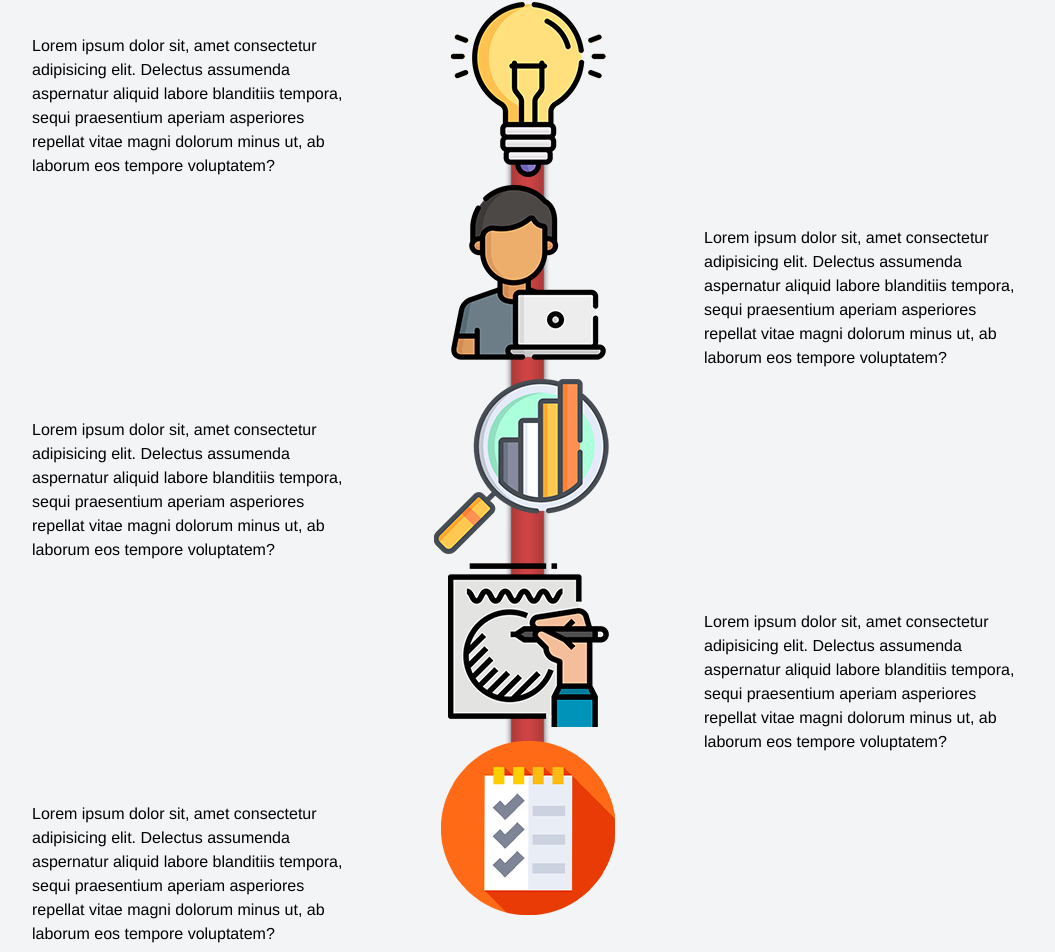
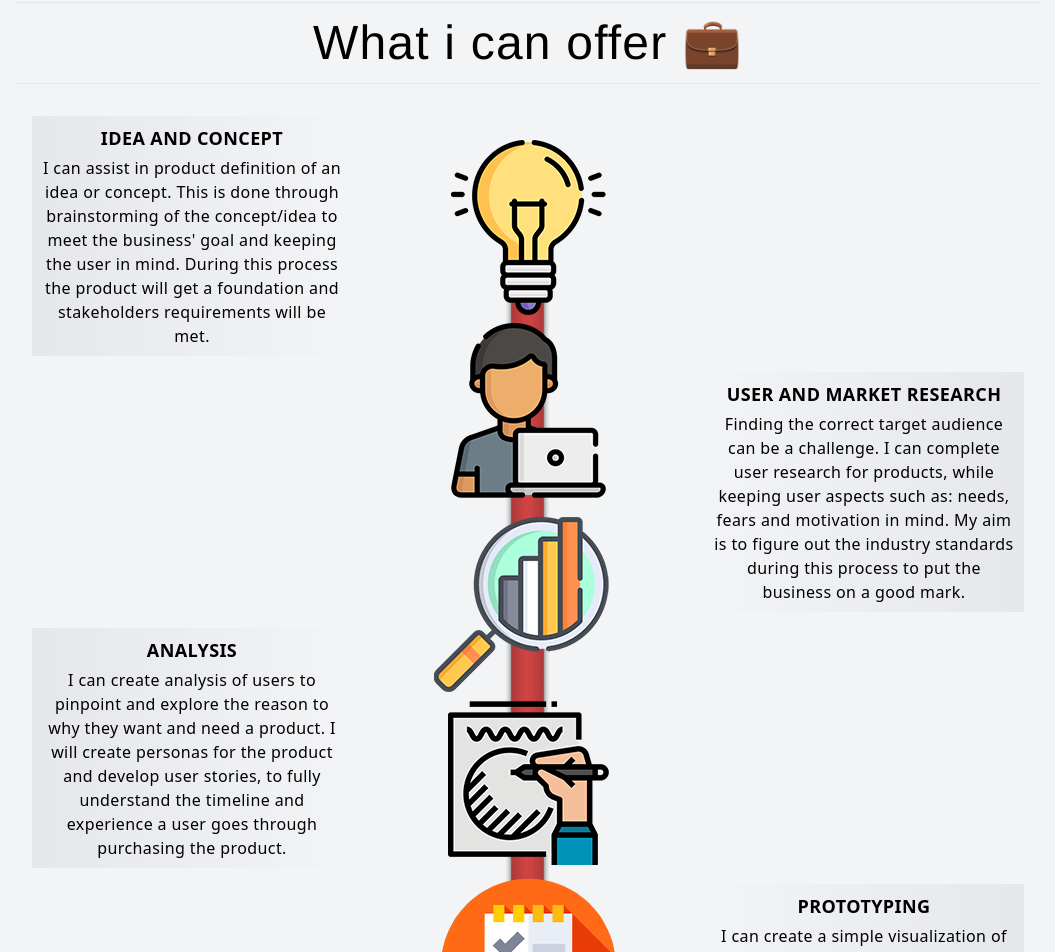
Before and after one commit to Weibeck/Portfolio, a Vue app: page / in a window 1280 px wide. Shown: the part 1831-2783 px from the top of the page, without its empty margins (112-1167 px from the left). Built offline with nearby package versions, Linux system fonts and the light colour scheme.

Commit message:
Added text and minor changes to padding/margin

```diff
--- a/src/components/Projects.vue
+++ b/src/components/Projects.vue
@@ -19,7 +19,7 @@ Personal Portfolio
 Scope: Website Development
 </p>
 
-<a class="text-lg text-blue-600 hover:text-gray-600" href="https://github.com/Weibeck/Portfolio" title="View full project on github" target="_blank">
+<a class="text-lg text-blue-600 font-medium hover:text-gray-600" href="https://github.com/Weibeck/Portfolio" title="View full project on github" target="_blank">
 View Full Project
 </a>
 
--- a/src/components/UxProcess.vue
+++ b/src/components/UxProcess.vue
@@ -1,44 +1,55 @@
 <template lang="">
 
-<div class="container mx-auto px-4 w-4/5">
-<div class="grid grid-cols-3 grid-rows-5 gap-4">
+<div class="border-b border-t border-grey-darkest border-solid mx-auto w-4/5">
+    <h2 class="py-4 font-medium tracking-wide text-center text-5xl">What i can offer &#128188;</h2>
+
+</div>
+
+<div class="container mx-auto p-4 w-4/5 pt-8 tracking-wide font-sans">
+<div class="grid grid-cols-3 grid-rows-5 gap-4 font-sans">
+
 
 <!-- Idea/Concept -->
-<div class="col-start-1 pt-8">
-    <p>
-        Lorem ipsum dolor sit, amet consectetur adipisicing elit. Delectus assumenda aspernatur aliquid labore blanditiis tempora, sequi praesentium aperiam asperiores repellat vitae magni dolorum minus ut, ab laborum eos tempore voluptatem?
-    </p>
+<div class="col-start-1 bg-gradient-to-r from-gray-200 p-2">
+    <h3 class="text-center text-lg font-semibold uppercase pb-1"> idea and Concept </h3>
+    <p class="tracking-wide font-sans text-center">
+        I can assist in product definition of an idea or concept. This is done through brainstorming of the concept/idea to meet the business' goal and keeping the user in mind. During this process the product will get a foundation and stakeholders requirements will be met.
+</p>
 </div>
 
 <!-- User Research -->
-<div class="col-start-3 row-start-2 pt-8">
-    <p>
-        Lorem ipsum dolor sit, amet consectetur adipisicing elit. Delectus assumenda aspernatur aliquid labore blanditiis tempora, sequi praesentium aperiam asperiores repellat vitae magni dolorum minus ut, ab laborum eos tempore voluptatem?
+<div class="col-start-3 row-start-2 bg-gradient-to-l from-gray-200 p-2">
+    <h3 class="text-center text-lg font-semibold uppercase pb-1"> User and Market Research </h3>
+    <p class="tracking-wide font-sans text-center">
+        Finding the correct target audience can be a challenge. I can complete user research for products, while keeping user aspects such as: needs, fears and motivation in mind. My aim is to figure out the industry standards during this process to put the business on a good mark.
     </p>
 </div>
 
 <!-- Analysis -->
-<div class="col-start-1 row-start-3 pt-8">
-    <p>
-        Lorem ipsum dolor sit, amet consectetur adipisicing elit. Delectus assumenda aspernatur aliquid labore blanditiis tempora, sequi praesentium aperiam asperiores repellat vitae magni dolorum minus ut, ab laborum eos tempore voluptatem?
+<div class="col-start-1 row-start-3 bg-gradient-to-r from-gray-200 p-2">
+    <h3 class="text-center text-lg font-semibold uppercase pb-1"> Analysis </h3>
+    <p class="tracking-wide font-sans text-center">
+        I can create analysis of users to pinpoint and explore the reason to why they want and need a product. I will create personas for the product and develop user stories, to fully understand the timeline and experience a user goes through purchasing the product.
     </p>
 </div>
 
 <!-- Sketching -->
-<div class="col-start-3 row-start-4 pt-8">
-    <p>
-        Lorem ipsum dolor sit, amet consectetur adipisicing elit. Delectus assumenda aspernatur aliquid labore blanditiis tempora, sequi praesentium aperiam asperiores repellat vitae magni dolorum minus ut, ab laborum eos tempore voluptatem?
+<div class="col-start-3 row-start-4 bg-gradient-to-l from-gray-200 p-2">
+    <h3 class="text-center text-lg font-semibold uppercase pb-1"> Prototyping </h3>
+    <p class="tracking-wide font-sans text-center">
+        I can create a simple visualization of the idea/concept for prototyping.  During the sketching process, I will create a fast sketch and illustration of how the concept/idea will look and function. This will help seeing how all the pieces will fit together in the product.
     </p>
 </div>
 
 <!-- Test Phase -->
-<div class="col-start-1 row-start-5 pt-8">
-    <p>
-        Lorem ipsum dolor sit, amet consectetur adipisicing elit. Delectus assumenda aspernatur aliquid labore blanditiis tempora, sequi praesentium aperiam asperiores repellat vitae magni dolorum minus ut, ab laborum eos tempore voluptatem?
+<div class="col-start-1 row-start-5 bg-gradient-to-r from-gray-200 p-2">
+    <h3 class="text-center text-lg font-semibold uppercase pb-1"> Validation through Testing </h3>
+    <p class="tracking-wide font-sans text-center">
+        I have experience getting feedback from end-users, and I am not shy to reach out for the feedback that is needed to get good results in the testing phase. This will help getting a new view on features, and much more in the product.
     </p>
 </div>
 
-<img class="col-start-2 row-span-5 mx-auto" :src="UxProcess" alt="UX design process illustrated">
+<img class="col-start-2 row-span-5 mx-auto pt-6" :src="UxProcess" alt="UX design process illustrated">
 
 </div>
 </div>
--- a/src/view/Home.vue
+++ b/src/view/Home.vue
@@ -141,13 +141,15 @@
       </Modal>
 
 <Skillset></Skillset>
+<UxProcess></UxProcess>
+<div class="pt-28">
+<div class="p-4 border-b border-t border-grey-darkest border-solid mx-auto w-4/5">
+    <h2 class="font-medium tracking-wide text-center text-5xl">Open Source Projects</h2>
 
-<UxProcess></UxProcess>
-
-<div class="p-8 border-b border-grey-darkest border-solid mx-auto w-4/5"> </div>
+</div>
+</div>
 
 <Projects></Projects>
-
 <Footer></Footer>
 
 </div>
```
